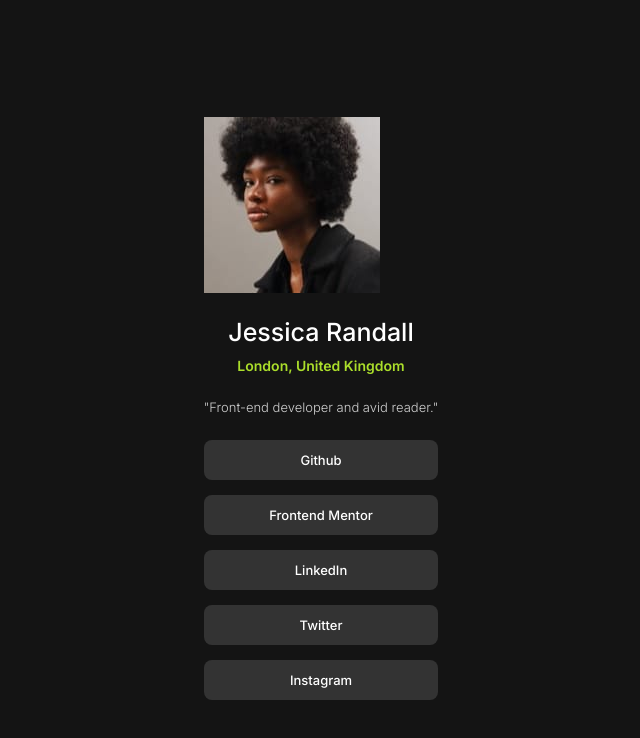
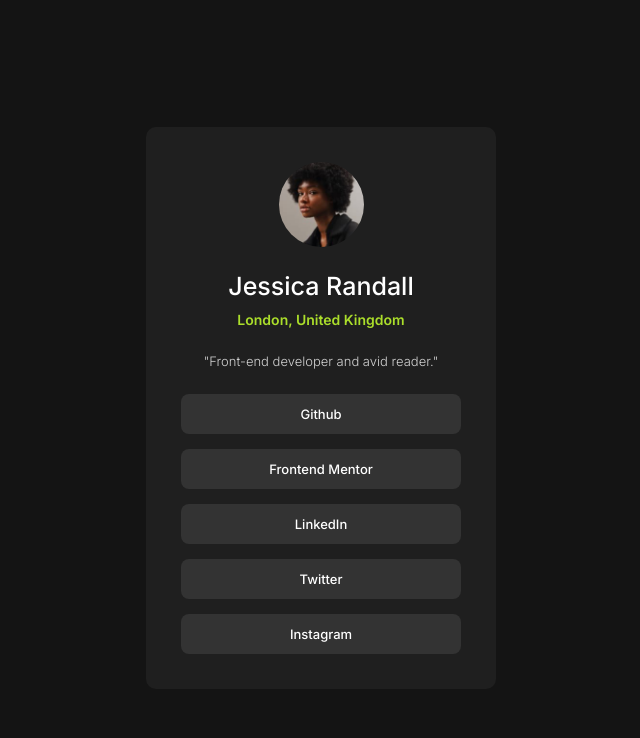
Before and after one commit to mostafajr10psg/Social-links-profile, a plain HTML site: page index.html in a window 1280 px wide. Shown: the whole page, without its empty margins (319-959 px from the left). Drawn offline with Linux system fonts and the light colour scheme.

Commit message:
Fix The Reporting

```diff
--- a/CSS/master.css
+++ b/CSS/master.css
@@ -17,18 +17,18 @@ body {
   box-sizing: border-box;
 }
 
-.profile {
+main {
   background-color: rgb(31 31 31);
   border-radius: 10px;
   width: 350px;
   padding: 35px;
 }
 
-.profile .image {
+main .image {
   text-align: center;
 }
 
-.profile img {
+main img {
   width: 85px;
   border-radius: 50%;
 }
```
